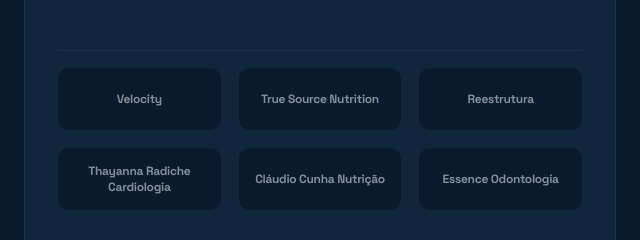
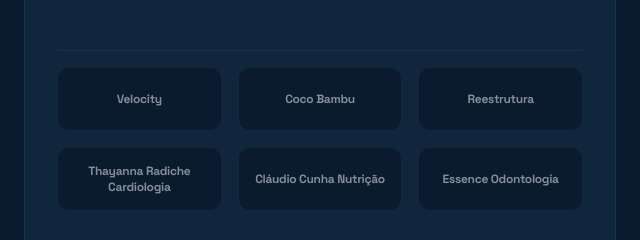
Before and after one commit to leandronunes/clinic-for-life-site, a plain HTML site: page index.html in a window 1280 px wide. Shown: the part 4154-4394 px from the top of the page, 632-1272 px from the left. Drawn offline with nearby package versions, Linux system fonts and the light colour scheme; a web font is replaced by a local one.

Commit message:
update content

```diff
--- a/index.html
+++ b/index.html
@@ -561,7 +561,7 @@
                     <!-- Grid de Nomes dos Parceiros -->
                     <div class="grid grid-cols-3 gap-4 pt-4 border-t border-white/5">
                         <div class="bg-darkBg p-3 rounded-xl border border-white/5 flex items-center justify-center h-16 text-center text-xs font-bold tracking-tight text-white/50">Velocity</div>
-                        <div class="bg-darkBg p-3 rounded-xl border border-white/5 flex items-center justify-center h-16 text-center text-xs font-bold tracking-tight text-white/50">True Source Nutrition</div>
+                        <div class="bg-darkBg p-3 rounded-xl border border-white/5 flex items-center justify-center h-16 text-center text-xs font-bold tracking-tight text-white/50">Coco Bambu</div>
                         <div class="bg-darkBg p-3 rounded-xl border border-white/5 flex items-center justify-center h-16 text-center text-xs font-bold tracking-tight text-white/50">Reestrutura</div>
                         <div class="bg-darkBg p-3 rounded-xl border border-white/5 flex items-center justify-center h-16 text-center text-xs font-bold tracking-tight text-white/50">Thayanna Radiche Cardiologia</div>
                         <div class="bg-darkBg p-3 rounded-xl border border-white/5 flex items-center justify-center h-16 text-center text-xs font-bold tracking-tight text-white/50">Cláudio Cunha Nutrição</div>
```
